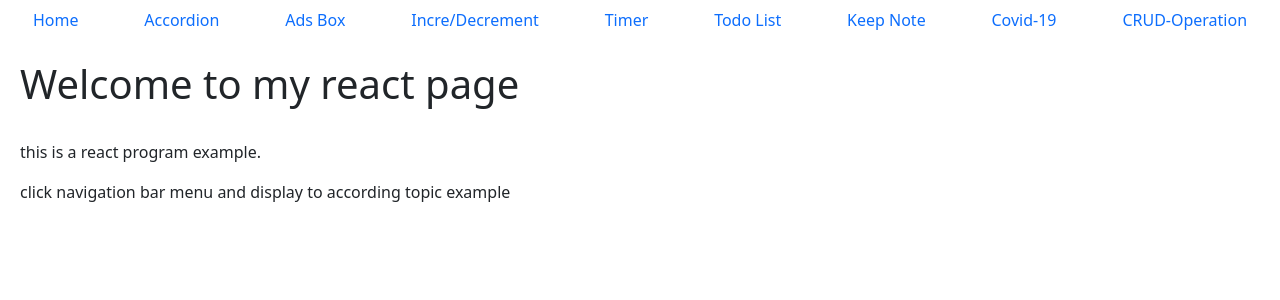
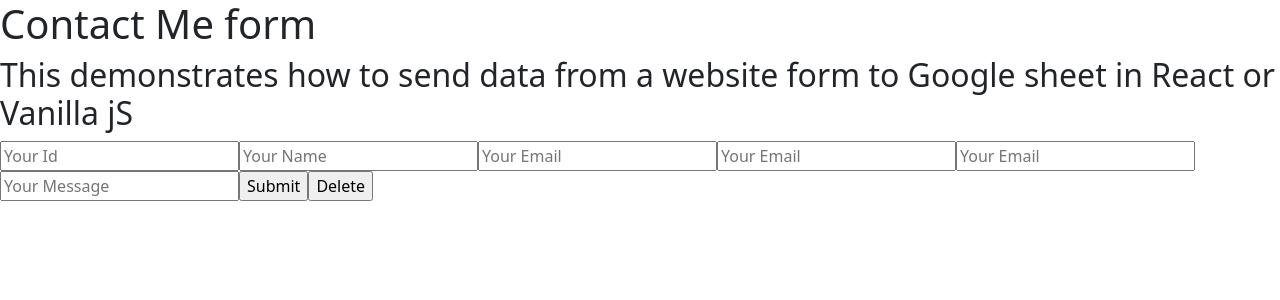
Before and after one commit to dpateireya/reactrepo, a JavaScript app: page / in a window 1280 px wide. Shown: the top 300 px of the page. Built offline with nearby package versions, Linux system fonts and the light colour scheme.

Commit message:
google sheet

```diff
--- a/src/App.js
+++ b/src/App.js
@@ -1,9 +1,9 @@
 import "./App.css";
 import "bootstrap/dist/css/bootstrap.min.css";
-import RoutePage from "./navrouter/RoutePage";
-
+//import RoutePage from "./navrouter/RoutePage";
+import Crudexcel from "./crudexcel/Crudexcel";
 function App() {
-  return <RoutePage />;
+  return <Crudexcel />;
 }
 
 export default App;
--- /dev/null
+++ b/src/crudexcel/Crudexcel.js
@@ -0,0 +1,55 @@
+//https://script.google.com/macros/s/AKfycbxHRT8hVLorBxrjHIs8LT7kpyqQ_UDadCGlB85n_HiU9PKbm17dPV7mCE-EZnrd5wJlMQ/exec
+
+import axios from "axios";
+
+//import "./styles.css";
+
+export default function App() {
+  function handleDelete() {
+    axios
+      .delete(
+        "https://script.google.com/macros/s/AKfycbxUoORKHNDx9QI-bpocqjkw0KFCOvToM522MDjWCH3Ag_nHjTYajX29TjMWwEcFFI3LLw/exec/2"
+      )
+      .then(console.log("axios"));
+  }
+  function Submit(e) {
+    const formEle = document.querySelector("form");
+    e.preventDefault();
+    console.log("Submitted");
+    const formDatab = new FormData(formEle);
+    console.log(formDatab);
+    fetch(
+      "https://script.google.com/macros/s/AKfycbxUoORKHNDx9QI-bpocqjkw0KFCOvToM522MDjWCH3Ag_nHjTYajX29TjMWwEcFFI3LLw/exec",
+      {
+        method: "POST",
+        body: formDatab,
+      }
+    )
+      .then((res) => res.json())
+      .then((data) => {
+        console.log(data);
+      })
+      .catch((error) => {
+        console.log(error);
+      });
+  }
+  return (
+    <div className="App">
+      <h1>Contact Me form</h1>
+      <h2>
+        This demonstrates how to send data from a website form to Google sheet
+        in React or Vanilla jS
+      </h2>
+      <form className="form" onSubmit={(e) => Submit(e)}>
+        <input placeholder="Your Id" name="Sno" type="text" />
+        <input placeholder="Your Name" name="Name" type="text" />
+        <input placeholder="Your Email" name="Email" type="text" />
+        <input placeholder="Your Email" name="Address" type="text" />
+        <input placeholder="Your Email" name="City" type="text" />
+        <input placeholder="Your Message" name="Mobile" type="text" />
+        <input type="submit" />
+        <input type="button" value="Delete" onClick={handleDelete} />
+      </form>
+    </div>
+  );
+}
```
